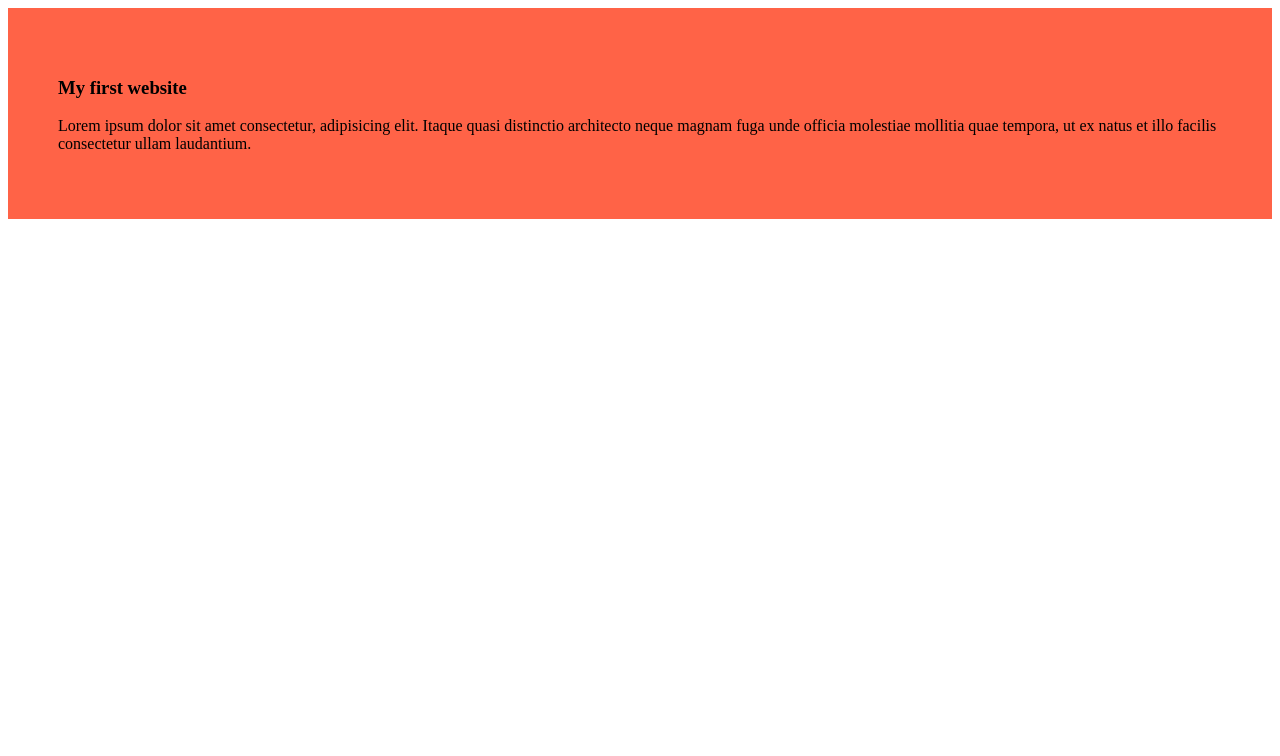
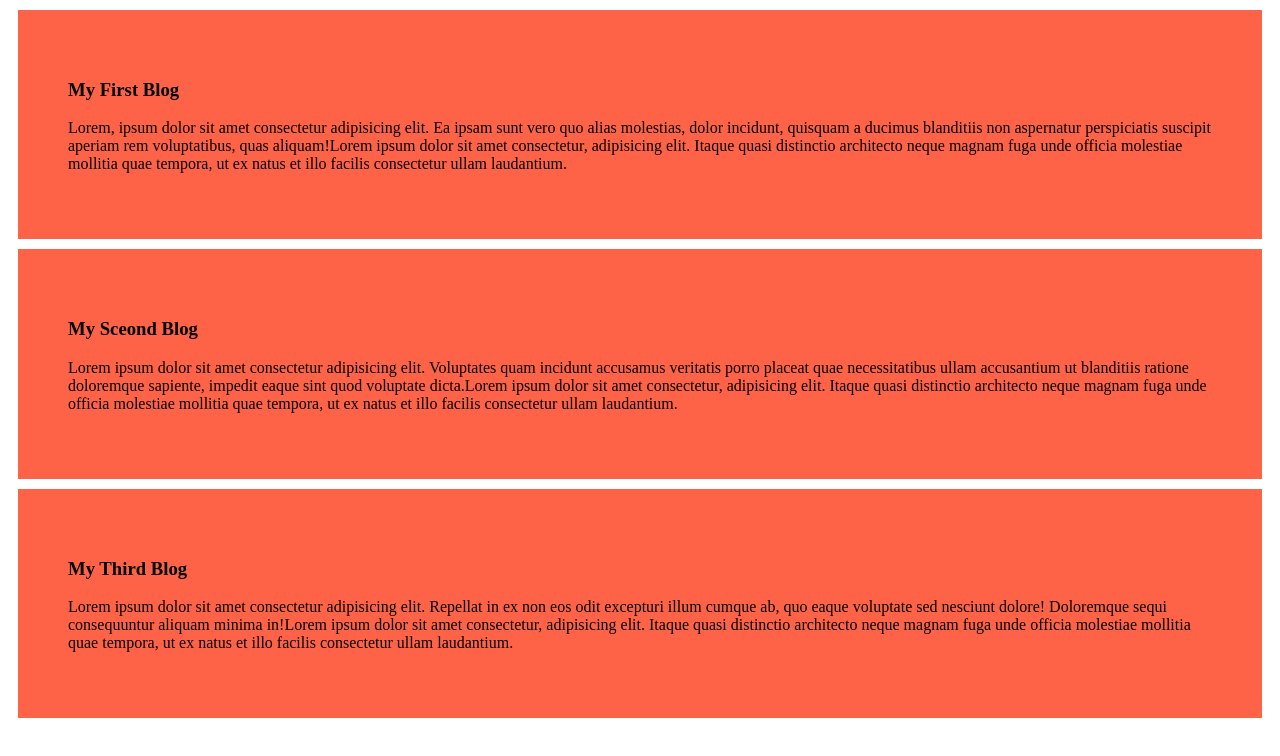
Before and after one commit to mdmahamodul/my-dear-girlfriend, a plain HTML site: page index.html in a window 1280 px wide. Drawn offline with Linux system fonts and the light colour scheme.

Commit message:
added sceond blog

```diff
--- a/index.html
+++ b/index.html
@@ -8,8 +8,16 @@
 </head>
 <body>
     <div>
-        <h3>My first website</h3>
-        <p>Lorem ipsum dolor sit amet consectetur, adipisicing elit. Itaque quasi distinctio architecto neque magnam fuga unde officia molestiae mollitia quae tempora, ut ex natus et illo facilis consectetur ullam laudantium.</p>
+        <h3>My First Blog</h3>
+        <p>Lorem, ipsum dolor sit amet consectetur adipisicing elit. Ea ipsam sunt vero quo alias molestias, dolor incidunt, quisquam a ducimus blanditiis non aspernatur perspiciatis suscipit aperiam rem voluptatibus, quas aliquam!Lorem ipsum dolor sit amet consectetur, adipisicing elit. Itaque quasi distinctio architecto neque magnam fuga unde officia molestiae mollitia quae tempora, ut ex natus et illo facilis consectetur ullam laudantium.</p>
+    </div>
+    <div>
+        <h3>My Sceond Blog</h3>
+        <p>Lorem ipsum dolor sit amet consectetur adipisicing elit. Voluptates quam incidunt accusamus veritatis porro placeat quae necessitatibus ullam accusantium ut blanditiis ratione doloremque sapiente, impedit eaque sint quod voluptate dicta.Lorem ipsum dolor sit amet consectetur, adipisicing elit. Itaque quasi distinctio architecto neque magnam fuga unde officia molestiae mollitia quae tempora, ut ex natus et illo facilis consectetur ullam laudantium.</p>
+    </div>
+    <div>
+        <h3>My Third Blog</h3>
+        <p>Lorem ipsum dolor sit amet consectetur adipisicing elit. Repellat in ex non eos odit excepturi illum cumque ab, quo eaque voluptate sed nesciunt dolore! Doloremque sequi consequuntur aliquam minima in!Lorem ipsum dolor sit amet consectetur, adipisicing elit. Itaque quasi distinctio architecto neque magnam fuga unde officia molestiae mollitia quae tempora, ut ex natus et illo facilis consectetur ullam laudantium.</p>
     </div>
 
 </body>
--- a/styles/blog.css
+++ b/styles/blog.css
@@ -2,4 +2,5 @@ div{
     background-color:tomato;
     /* color: aquamarine; */
     padding: 50px;
+    margin: 10px;
 }
```
